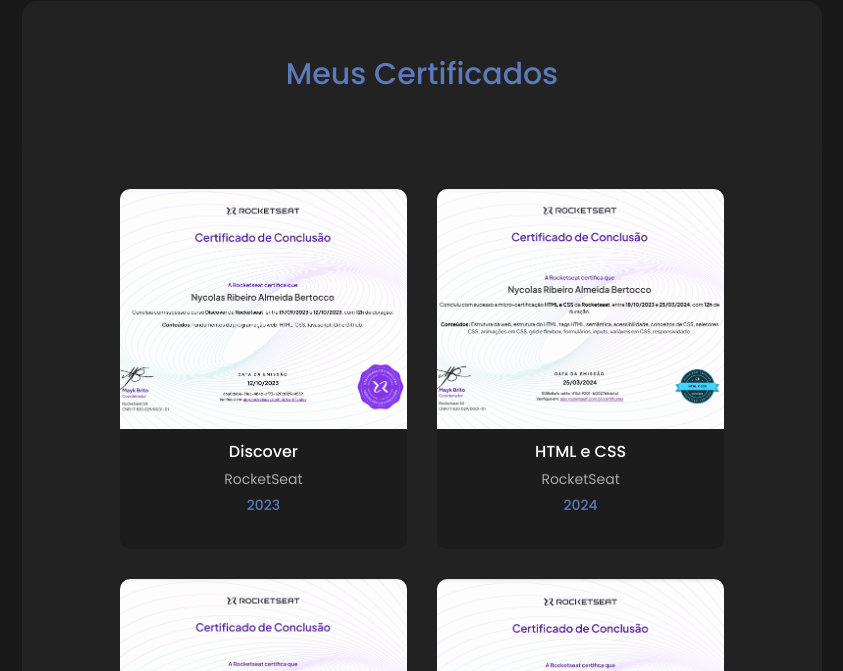
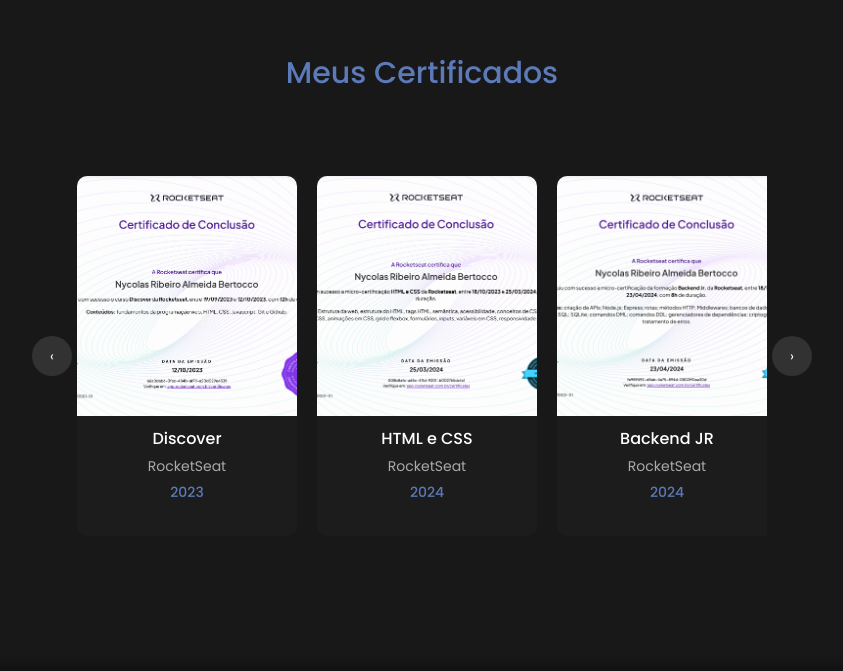
Before and after one commit to nybertocco/PortfolioNyco, a React (Vite) app: page /sobre in a window 1280 px wide. Shown: the part 1469-2140 px from the top of the page, without its empty margins (218-1061 px from the left). Built offline with nearby package versions, Linux system fonts and the light colour scheme.

Commit message:
refatoração e atualização nos certificados

```diff
--- a/src/projetos/index.css
+++ b/src/projetos/index.css
@@ -40,7 +40,8 @@
   .MoviePB,
   .CadastroLogin,
   .AgendaSemanal,
-  .PortalNB {
+  .PortalNB,
+  .NetflixClone {
     display: flex;
     gap: 2rem;
   }
@@ -50,7 +51,8 @@
   .MoviePB button,
   .CadastroLogin button,
   .AgendaSemanal button,
-  .PortalNB button {
+  .PortalNB button,
+  .NetflixClone button {
     margin-top: 2rem;
   }
 
@@ -103,7 +105,8 @@
     .MoviePB,
     .CadastroLogin,
     .AgendaSemanal,
-    .PortalNB {
+    .PortalNB,
+    .NetflixClone {
       flex-direction: column;
       width: 80%;
     }
@@ -147,7 +150,8 @@
     .MoviePB,
     .CadastroLogin,
     .AgendaSemanal,
-    .PortalNB {
+    .PortalNB,
+    .NetflixClone {
       flex-direction: row;
       align-items: center;
       width: 100%;
--- a/src/projetos/index.jsx
+++ b/src/projetos/index.jsx
@@ -7,6 +7,7 @@
 import MoviePB from "../assets/MoviePB.png";
 import CadastroLogin from "../assets/CadastroLogin.png";
 import PortalNB from "../assets/PortalNB.png";
+import NetflixClone from "../assets/NetflixClone.png";
 
 export default function Projetos() {
   return (
@@ -133,6 +134,24 @@
             </a>
           </section>
         </div>
+        <div className="NetflixClone">
+          <img src={NetflixClone} alt="Netflix Clone" />
+
+          <section>
+            <h3>Netflix Clone</h3>
+            <p>
+              Clone da interface da Netflix, com funções de adicionar e remover
+              da lista.
+            </p>
+            <a
+              href="https://netflix-clone-update-brown.vercel.app/"
+              target="_blank"
+              rel="noopener noreferrer"
+            >
+              <button>Ver Projeto</button>
+            </a>
+          </section>
+        </div>
       </div>
 
       <Footer />
--- a/src/sobre/index.css
+++ b/src/sobre/index.css
@@ -121,24 +121,56 @@
     font-weight: 500;
     color: rgb(92, 121, 184);
     text-align: center;
-    border: 1px solid rgb(34, 34, 34);
+    border: none;
     border-radius: 15px 15px 0 0;
-    background: rgb(34, 34, 34);
+  }
+
+  .cert-carousel-wrapper {
+    display: flex;
+    align-items: center;
+    gap: 0.5rem;
+    margin-bottom: 10rem;
+    border: none;
+    border-radius: 0 0 15px 15px;
+    padding: 1rem;
+  }
+
+  .cert-carousel-btn {
+    background: rgb(50, 50, 50);
+    color: white;
+    border: none;
+    border-radius: 50%;
+    width: 40px;
+    height: 40px;
+    font-size: 1.4rem;
+    cursor: pointer;
+    flex-shrink: 0;
+    transition: background 0.2s;
+  }
+
+  .cert-carousel-btn:hover {
+    background: rgb(80, 80, 80);
   }
 
   .cert-views {
     display: flex;
-    flex-wrap: wrap;
-    justify-content: center;
-    gap: 3rem;
-    padding: 4rem;
-    border: 1px solid rgb(34, 34, 34);
-    border-radius: 0 0 15px 15px;
-    background: rgb(34, 34, 34);
-    margin-bottom: 10rem;
+    flex-direction: row;
+    overflow-x: hidden; /* esconde a scrollbar */
+    scroll-snap-type: x mandatory;
+    gap: 2rem;
+    padding: 2rem 1rem;
+    scrollbar-width: none; /* Firefox */
+    flex: 1;
+  }
+
+  .cert-views::-webkit-scrollbar {
+    display: none; /* Chrome, Safari */
   }
 
   .cert {
+    flex: 0 0 auto;
+    width: 220px;
+    scroll-snap-align: start;
     border-radius: 0 0 10px 10px;
     text-align: center;
     background-color: rgb(28, 28, 28);
@@ -249,12 +281,22 @@
       padding: 5rem;
     }
 
+    .cert-carousel-wrapper {
+      width: 85%;
+    }
+
+    .cert-carousel-btn {
+      width: 34px;
+      height: 34px;
+      font-size: 1.2rem;
+    }
+
     .cert-views {
-      width: 90%;
+      width: 100%;
     }
 
     .cert {
-      width: 100%;
+      width: 200px;
       height: 30rem;
     }
 
@@ -357,12 +399,16 @@
       padding: 4rem;
     }
 
-    .cert-views {
+    .cert-carousel-wrapper {
       width: 80%;
     }
 
+    .cert-views {
+      width: 100%;
+    }
+
     .cert {
-      width: 100%;
+      width: 220px;
       height: auto;
       min-height: 30rem;
     }
@@ -469,12 +515,16 @@
       padding: 5rem;
     }
 
-    .cert-views {
+    .cert-carousel-wrapper {
       width: 80rem;
     }
 
+    .cert-views {
+      width: 100%;
+    }
+
     .cert {
-      width: 40%;
+      width: 220px;
       height: 36rem;
     }
 
--- a/src/sobre/index.jsx
+++ b/src/sobre/index.jsx
@@ -1,5 +1,7 @@
 import "./index.css";
 import { Link } from "react-router-dom";
+import { useRef } from "react";
+
 import Header from "../components/header/Header.jsx";
 import Footer from "../components/footer/index.jsx";
 import html5 from "../assets/html5.svg";
@@ -16,8 +18,14 @@
 import dioBootstrap from "../assets/dio-bootstrap.png";
 import senai from "../assets/senai.png";
 import senai2 from "../assets/senai2.png";
+import senaiPowerBI from "../assets/senaiPowerBI.png";
 
 export default function Sobre() {
+  const scrollRef = useRef(null);
+  const scroll = (direction) => {
+    scrollRef.current.scrollBy({ left: direction * 260, behavior: "smooth" });
+  };
+
   return (
     <main className="content-personal">
       <Header />
@@ -46,11 +54,11 @@
             <ol>
               <p>
                 <img src={html5} alt="Logo HTML" />
-                HTML
+                HTML5
               </p>
               <p>
                 <img src={css3} alt="Logo CSS" />
-                CSS
+                CSS3
               </p>
               <p>
                 <img src={javascript} alt="Logo Javascript" />
@@ -91,7 +99,12 @@
 
       <h2 className="h2-cert">Meus Certificados</h2>
 
-      <div className="cert-views">
+      <div className="cert-carousel-wrapper">
+        <button className="cert-carousel-btn" onClick={() => scroll(-1)}>
+          ‹
+        </button>
+
+        <div className="cert-views" ref={scrollRef}>
           <div className="cert">
             <img src={discover} alt="Certificado Discover RocketSeat" />
             <div className="info-cert">
@@ -167,6 +180,22 @@
               <span>2026</span>
             </div>
           </div>
+          <div className="cert">
+            <img
+              src={senaiPowerBI}
+              alt="Certificado Senai - Microsoft Power BI"
+            />
+            <div className="info-cert">
+              <h3>Microsoft Power BI</h3>
+              <p>Senai</p>
+              <span>2026</span>
+            </div>
+          </div>
+        </div>
+
+        <button className="cert-carousel-btn" onClick={() => scroll(1)}>
+          ›
+        </button>
       </div>
 
       <Footer />
```
Also changed, not shown: src/assets/NetflixClone.png (added), src/assets/senaiPowerBI.png (added). Lines whose indentation alone changed are shown as unchanged.
